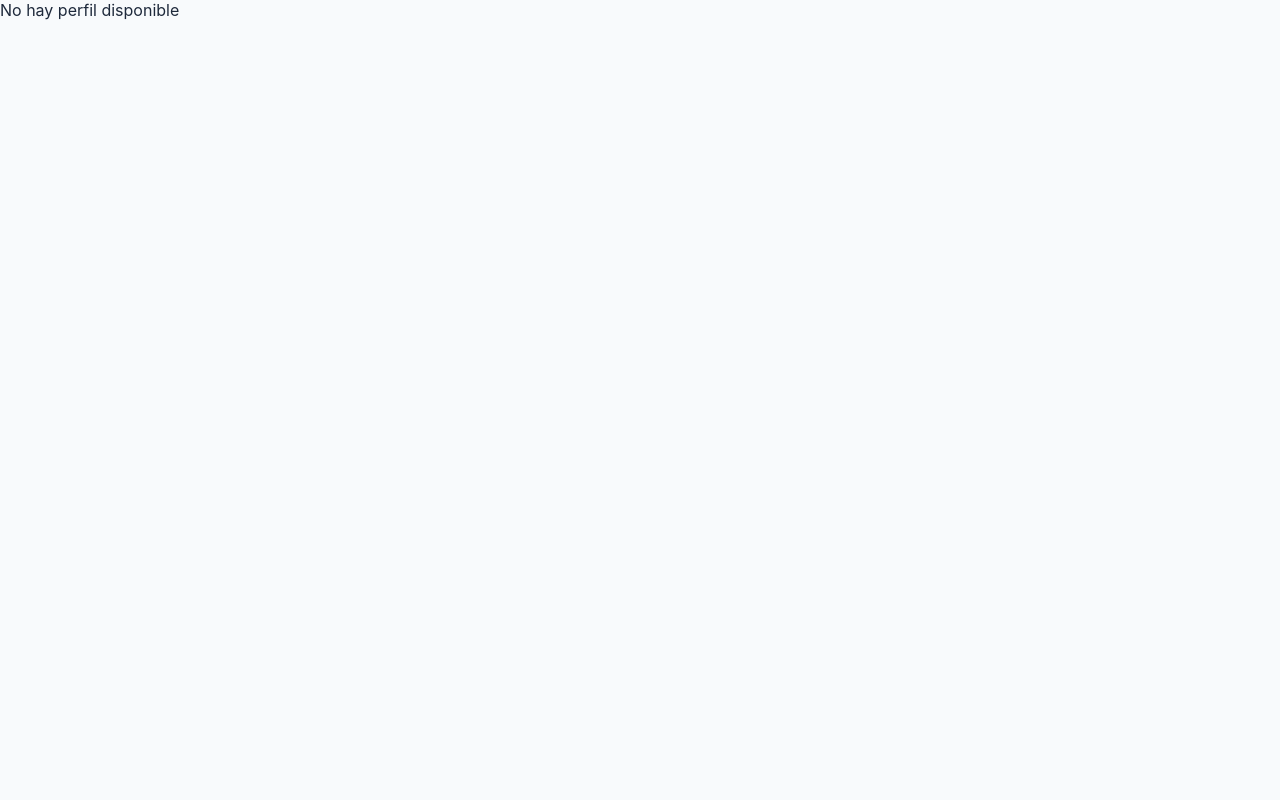
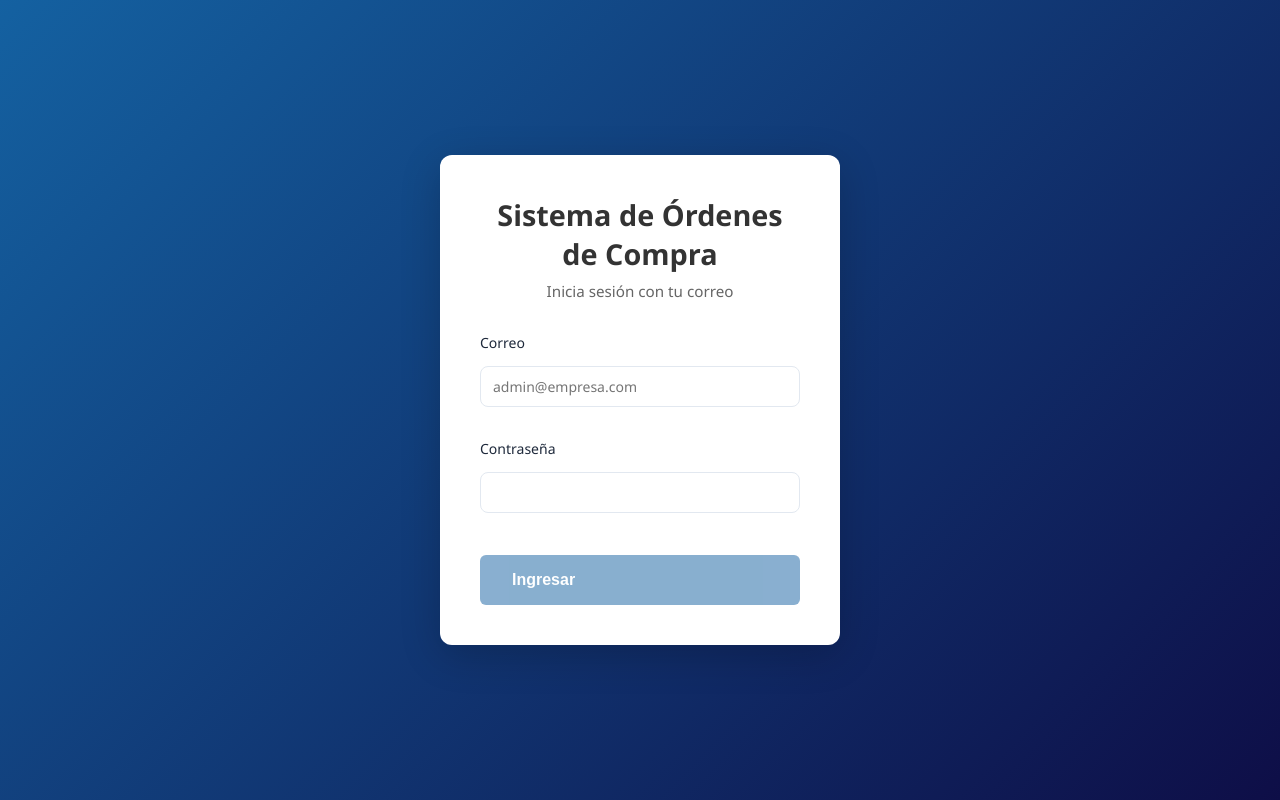
Before and after one commit to adrianrochacon10/SistemaLocalOC_TheGoodMark, a React (Vite) app: page / in a window 1280 px wide. Built offline with nearby package versions, Linux system fonts and the light colour scheme; no server answers; the HTML template or start-up script is replaced by a standard one.

Commit message:
Cambios em front

```diff
--- a/src/components/layout/Dashboard.css
+++ b/src/components/layout/Dashboard.css
@@ -1,4 +1,13 @@
 @import "../../styles/forms.css";
+
+.cargando-perfil {
+  display: flex;
+  justify-content: center;
+  align-items: center;
+  min-height: 100vh;
+  font-size: 1.1rem;
+  color: #333;
+}
 
 /* NUEVO DASHBOARD */
 
--- a/src/components/layout/Dashboard.tsx
+++ b/src/components/layout/Dashboard.tsx
@@ -263,8 +263,8 @@ export const Dashboard: React.FC = () => {
     };
   }, [profile]);
 
-  if (loading) return <div>Cargando perfil...</div>;
-  if (!profile) return <div>No hay perfil disponible</div>;
+  if (loading) return <div className="cargando-perfil">Cargando perfil...</div>;
+  if (!profile) return <Login onSignIn={signIn} error={authError} loading={loading} />;
 
   const usuarioActual: Usuario = {
     id: profile.id,
```
Also changed, not shown: 1 other file (tests, documents, lock files or other folders).
